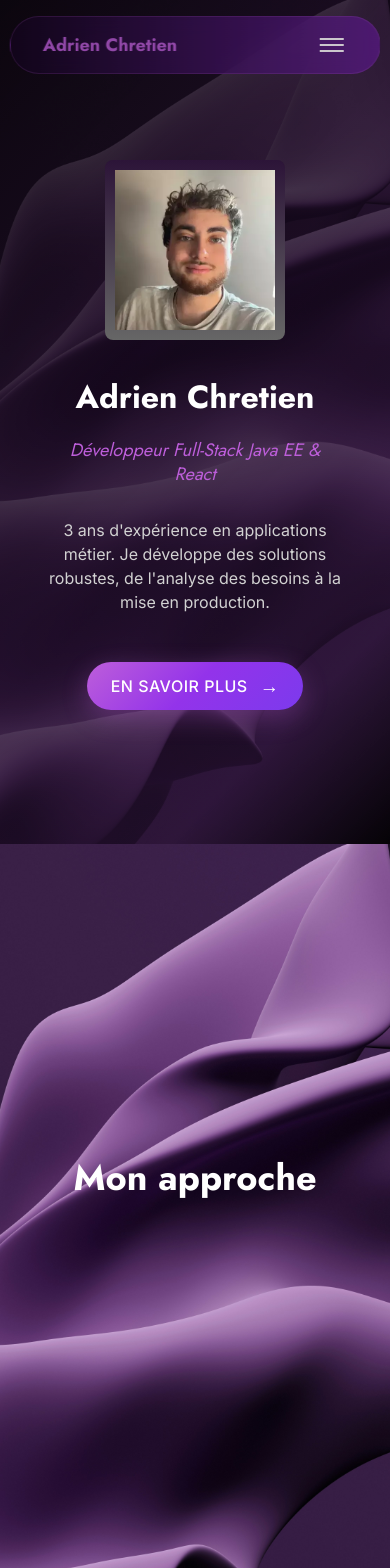
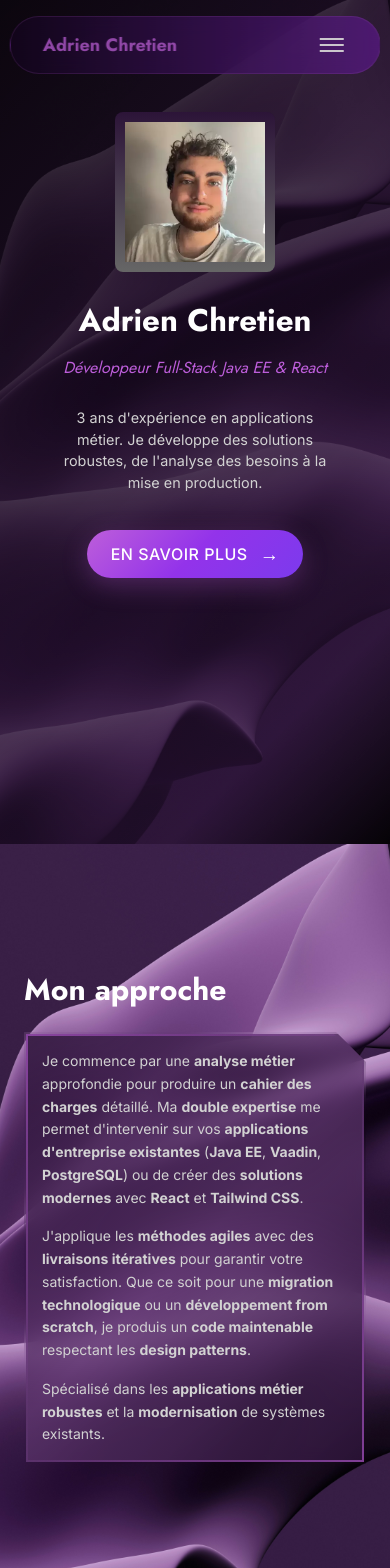
Before and after one commit to Adrien222/portfolio-adrien-chretien, a React (Vite) app: page / in a window 390 px wide. Shown: the top 1568 px of the page. Built offline with nearby package versions, Linux system fonts and the light colour scheme.

Commit message:
Mon apprche ok

```diff
--- a/src/App.jsx
+++ b/src/App.jsx
@@ -1,10 +1,11 @@
 import React, { useState, useCallback, useMemo } from 'react';
-import { personalInfo } from './data/portfolioData';
+import { personalInfo, approachData } from './data/portfolioData';
 import { useScrollReveal } from './hooks/useScrollReveal';
 
 // Import des composants
 import Header from './components/Header';
 import HeroSection from './components/HeroSection';
+import ApproachSection from './components/ApproachSection';
 
 /**
  * App - Composant racine avec hook useScrollReveal et vraies données
@@ -48,6 +49,12 @@ function App() {
       ...prevState,
       activeSection: 'approche'
     }));
+
+    // Scroll smooth vers la section approche
+    document.getElementById('approche')?.scrollIntoView({
+      behavior: 'smooth',
+      block: 'start'
+    });
   }, []);
 
   // Mémoisation des props du Header pour éviter les re-renders
@@ -62,6 +69,12 @@ function App() {
     personalInfo,
     onLearnMoreClick: handleLearnMoreClick
   }), [handleLearnMoreClick]);
+
+  // Mémorisation des props de la section Approche
+  const approachProps = useMemo(() => ({
+    approachData,
+    isActive: appState.activeSection === 'approche'
+  }), [appState.activeSection]);
 
   return (
     <div className="min-h-screen">
@@ -83,13 +96,10 @@ function App() {
           {/* Section Hero avec photo et présentation */}
           <HeroSection {...heroProps} />
 
+          {/* Section Mon approche avec contenu réel */}
+          <ApproachSection {...approachProps} />
+
           {/* Sections placeholder - À développer dans les prochaines étapes */}
-          <SectionPlaceholder
-            id="approche"
-            title="Mon approche"
-            isActive={appState.activeSection === 'approche'}
-          />
-
           <SectionPlaceholder
             id="savoir-faire"
             title="Mon savoir-faire"
--- /dev/null
+++ b/src/components/ApproachSection.jsx
@@ -0,0 +1,112 @@
+import React, { useMemo, useState, useEffect, useRef } from 'react';
+
+/**
+ * ApproachSection - Section "Mon approche" avec texte formaté et animations
+ * - Parse le texte avec **bold** et le convertit en JSX avec <strong>
+ * - Animation d'entrée stable avec Intersection Observer
+ * - Z-index correct pour éviter les conflits avec l'overlay de fond
+ */
+const ApproachSection = React.memo(({ approachData, isActive }) => {
+
+  const [isVisible, setIsVisible] = useState(false);
+  const sectionRef = useRef(null);
+
+  // Intersection Observer pour animation d'entrée stable
+  useEffect(() => {
+    const observer = new IntersectionObserver(
+      ([entry]) => {
+        if (entry.isIntersecting) {
+          setIsVisible(true);
+          // Garde l'animation une fois déclenchée
+          observer.disconnect();
+        }
+      },
+      {
+        threshold: 0.1, // Se déclenche tôt
+        rootMargin: '0px 0px -5% 0px'
+      }
+    );
+
+    if (sectionRef.current) {
+      observer.observe(sectionRef.current);
+    }
+
+    return () => observer.disconnect();
+  }, []);
+
+  // Parser le texte avec **bold** en JSX avec <strong>
+  const parseTextWithBold = useMemo(() => (text) => {
+    const parts = text.split(/(\*\*[^*]+\*\*)/g);
+
+    return parts.map((part, index) => {
+      if (part.startsWith('**') && part.endsWith('**')) {
+        const boldText = part.slice(2, -2);
+        return (
+          <strong key={index} className="text-approach-bold">
+            {boldText}
+          </strong>
+        );
+      }
+      return part;
+    });
+  }, []);
+
+  return (
+    <section
+      ref={sectionRef}
+      id="approche"
+      className={`
+        relative z-10 min-h-screen flex items-center
+        pt-8 md:pt-16 lg:pt-24 pb-8 md:pb-16 lg:pb-20
+        transform transition-all duration-700 ease-out
+        ${isVisible ? 'opacity-100 translate-y-0' : 'opacity-0 translate-y-8'}
+      `}
+    >
+      {/* Container principal avec largeur max cohérente */}
+      <div className="container-portfolio">
+        <div className="max-w-4xl mx-auto">
+
+          {/* Titre de la section */}
+          <h2 className={`
+            text-3xl md:text-4xl lg:text-5xl font-jost font-bold
+            mb-6 md:mb-8 lg:mb-12 text-left
+            transition-colors duration-300
+            ${isActive ? 'text-portfolio-purple' : 'text-portfolio-text-primary'}
+          `}>
+            {approachData.title}
+          </h2>
+
+          {/* Container de contenu avec background et clip-path */}
+          <div className="section-approach p-4 md:p-8 lg:p-12">
+
+            {/* Contenu principal */}
+            <div className="space-y-4 md:space-y-6 lg:space-y-8">
+              {approachData.content.map((paragraph, index) => (
+                <p
+                  key={index}
+                  className={`
+                    text-sm md:text-base lg:text-lg leading-relaxed
+                    text-portfolio-text-secondary text-left
+                    transform transition-all duration-500 ease-out
+                    ${isVisible ? 'opacity-100 translate-y-0' : 'opacity-0 translate-y-4'}
+                  `}
+                  style={{
+                    transitionDelay: isVisible ? `${index * 150}ms` : '0ms'
+                  }}
+                >
+                  {parseTextWithBold(paragraph.text)}
+                </p>
+              ))}
+            </div>
+
+          </div>
+
+        </div>
+      </div>
+    </section>
+  );
+});
+
+ApproachSection.displayName = 'ApproachSection';
+
+export default ApproachSection;
--- a/src/index.css
+++ b/src/index.css
@@ -209,14 +209,16 @@
     .hero-container {
       flex-direction: column;
       text-align: center;
-      gap: 2rem;
-      padding: 8rem 1.5rem 2rem 1.5rem; /* Plus de padding-top sur mobile */
+      gap: 1.5rem;
+      padding: 6rem 1.5rem 4rem 1.5rem;
       align-items: center;
+      min-height: calc(100vh - 80px);
+      justify-content: center;
     }
 
     .hero-profile-image {
-      width: 200px;
-      height: 200px;
+      width: 180px;
+      height: 180px;
       margin: 0 auto;
     }
 
@@ -224,39 +226,52 @@
       max-width: none;
       align-items: center;
       text-align: center;
+      gap: 1rem;
     }
 
     .hero-title {
-      font-size: 2.5rem;
+      font-size: 2.2rem;
+      margin: 0 0 0.25rem 0;
     }
 
     .hero-subtitle {
-      font-size: 1.25rem;
+      font-size: 1.1rem;
+      margin: 0 0 0.75rem 0;
     }
 
     .hero-description {
-      font-size: 1rem;
-      max-width: 400px;
+      font-size: 0.95rem;
+      max-width: 320px;
       text-align: center;
+      margin: 0 0 1rem 0;
+    }
+
+    .hero-cta {
+      margin-top: 0.25rem;
     }
   }
 
   @media (max-width: 480px) {
+    .hero-container {
+      padding: 5rem 1rem 3rem 1rem;
+    }
+
     .hero-title {
-      font-size: 2rem;
+      font-size: 1.95rem;
     }
 
     .hero-subtitle {
-      font-size: 1.125rem;
+      font-size: 1rem;
     }
 
     .hero-profile-image {
-      width: 180px;
-      height: 180px;
+      width: 160px;
+      height: 160px;
     }
 
     .hero-description {
-      max-width: 300px;
+      max-width: 280px;
+      font-size: 0.9rem;
     }
   }
 
@@ -464,6 +479,93 @@
     }
   }
 
+  /* =======================
+     SECTION "MON APPROCHE"
+     =======================*/
+
+  /* Section "Mon approche" avec design glassmorphism moderne */
+  .section-approach {
+    /* Fond glassmorphism avec dégradé subtil */
+    background: linear-gradient(
+      135deg,
+      rgba(44, 20, 56, 0.85) 0%,
+      rgba(96, 55, 112, 0.75) 50%,
+      rgba(44, 20, 56, 0.85) 100%
+    );
+
+    /* Bordure moderne avec dégradé */
+    border: 2px solid transparent;
+    background-clip: padding-box;
+    position: relative;
+
+    /* Clip-path harmonieux et responsive */
+    clip-path: polygon(0 0, calc(100% - 60px) 0, 100% 60px, 100% 100%, 0 100%);
+
+    /* Effet blur subtil */
+    backdrop-filter: blur(10px);
+    -webkit-backdrop-filter: blur(10px);
+
+    /* Ombre douce */
+    box-shadow:
+      0 8px 32px rgba(0, 0, 0, 0.3),
+      0 0 0 1px rgba(189, 94, 218, 0.1);
+  }
+
+  /* Bordure dégradée avec pseudo-élément */
+  .section-approach::before {
+    content: '';
+    position: absolute;
+    inset: 0;
+    padding: 2px;
+    background: linear-gradient(
+      135deg,
+      rgba(189, 94, 218, 0.6) 0%,
+      rgba(96, 55, 112, 0.3) 50%,
+      rgba(189, 94, 218, 0.6) 100%
+    );
+    border-radius: inherit;
+    mask: linear-gradient(#fff 0 0) content-box, linear-gradient(#fff 0 0);
+    mask-composite: xor;
+    -webkit-mask-composite: xor;
+    clip-path: polygon(0 0, calc(100% - 60px) 0, 100% 60px, 100% 100%, 0 100%);
+    z-index: -1;
+  }
+
+  /* Effet hover subtil pour interactivité */
+  .section-approach:hover {
+    background: linear-gradient(
+      135deg,
+      rgba(44, 20, 56, 0.9) 0%,
+      rgba(96, 55, 112, 0.8) 50%,
+      rgba(44, 20, 56, 0.9) 100%
+    );
+    transition: all 0.3s ease;
+  }
+
+  /* Responsive pour mobile */
+  @media (max-width: 768px) {
+    .section-approach {
+      /* Angle plus petit sur mobile */
+      clip-path: polygon(0 0, calc(100% - 30px) 0, 100% 30px, 100% 100%, 0 100%);
+    }
+
+    .section-approach::before {
+      clip-path: polygon(0 0, calc(100% - 30px) 0, 100% 30px, 100% 100%, 0 100%);
+    }
+  }
+
+  /* Version pour très grands écrans */
+  @media (min-width: 1400px) {
+    .section-approach {
+      /* Angle légèrement plus grand pour les très grands écrans */
+      clip-path: polygon(0 0, calc(100% - 80px) 0, 100% 80px, 100% 100%, 0 100%);
+    }
+
+    .section-approach::before {
+      clip-path: polygon(0 0, calc(100% - 80px) 0, 100% 80px, 100% 100%, 0 100%);
+    }
+  }
+
   /* ========================================
      AUTRES COMPOSANTS (futures sections)
      ======================================== */
@@ -533,13 +635,6 @@
   .project-card:hover {
     animation: cardHover 0.3s ease-out;
     box-shadow: 0 10px 25px rgba(189, 94, 218, 0.2);
-  }
-
-  /* Section "Mon approche" */
-  .section-approach {
-    background: #2C1438;
-    border: 3px solid #000000;
-    clip-path: polygon(0 0, calc(100% - 40px) 0, 100% 40px, 100% 100%, 0 100%);
   }
 
   /* Champs de formulaire */
```
